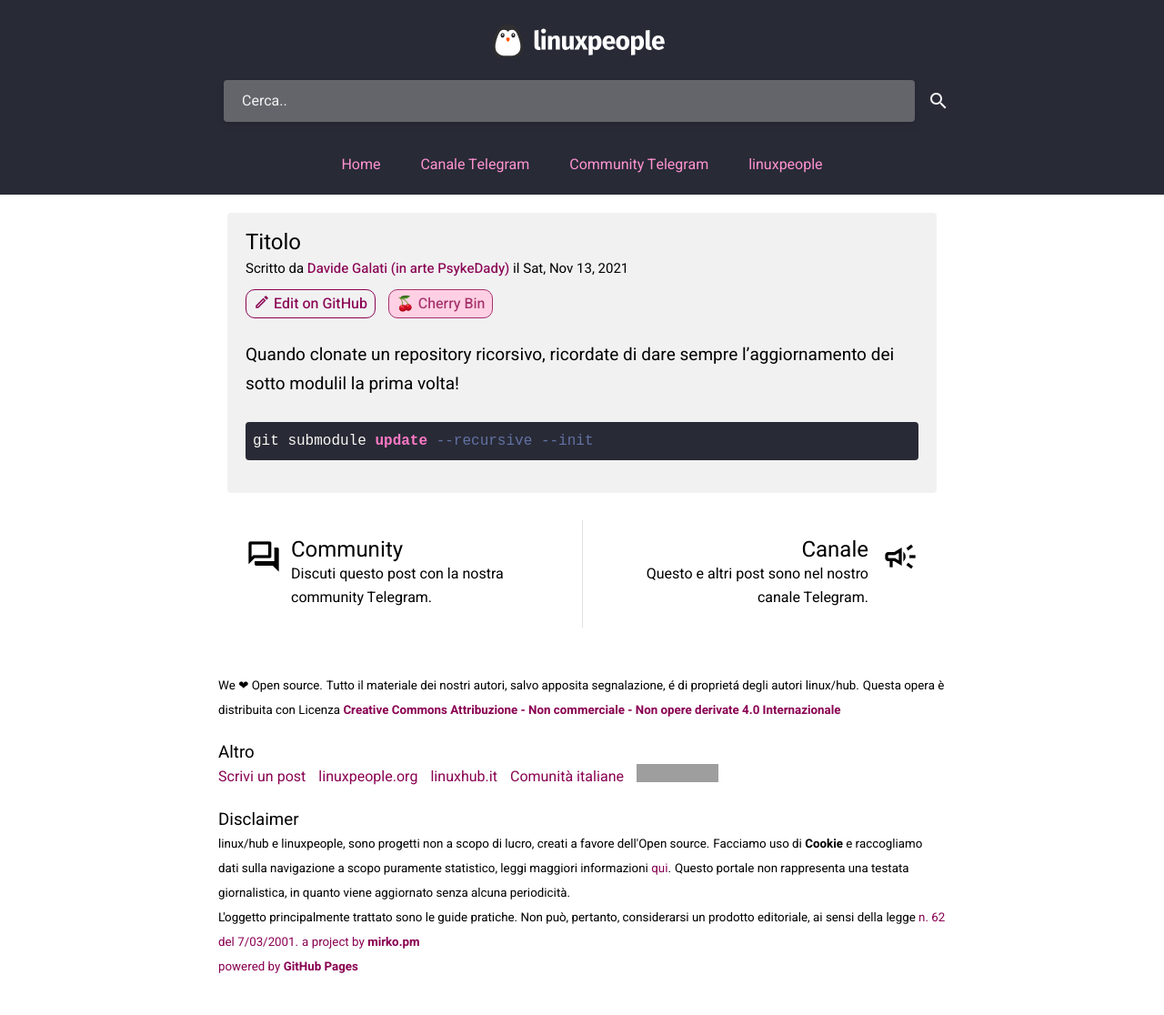
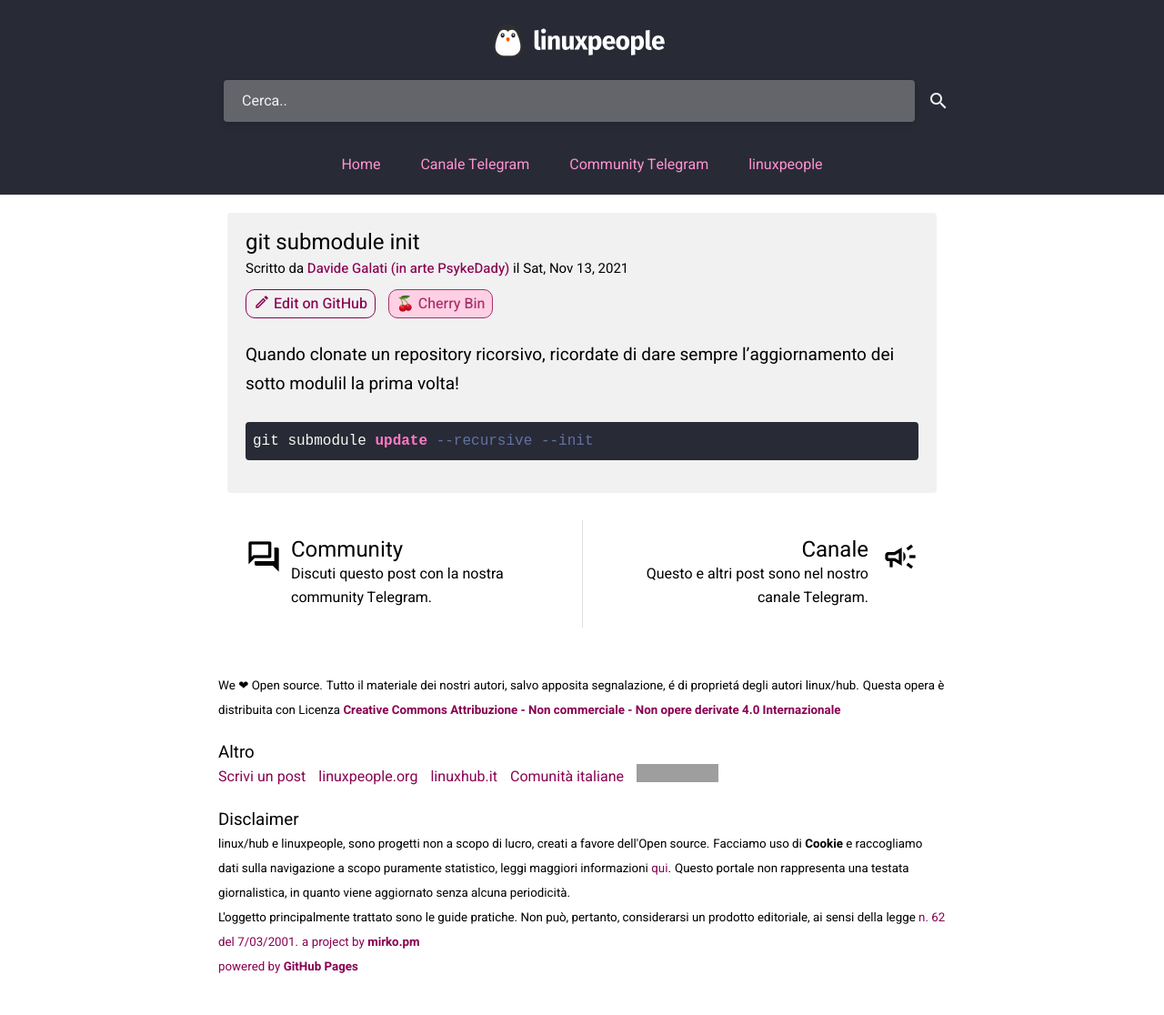
Before and after one commit to linuxhubit/linuxpeople_feed, a Jekyll site: the page built from _posts/cherry/2021-11-13-sottomoduli-git-update-init.md, in a window 1280 px wide. Shown: the whole page at 91% size. Built offline with Jekyll 4.4.1, drawn with Linux system fonts in a browser that asks for light colours; grey boxes are pictures that could not be loaded.

Commit message:
fix trucchi

```diff
--- a/_posts/cherry/2021-11-13-sottomoduli-git-update-init.md
+++ b/_posts/cherry/2021-11-13-sottomoduli-git-update-init.md
@@ -1,6 +1,6 @@
 ---
-title: 'Titolo'
-description: "descrizione post"
+title: 'git submodule init'
+description: ""
 date: 2021-11-13 11:00
 layout: post
 author: Davide Galati (in arte PsykeDady)
```
Also changed, not shown: _posts/know/2021-11-14-kandalf.md (+1 -1 lines).
